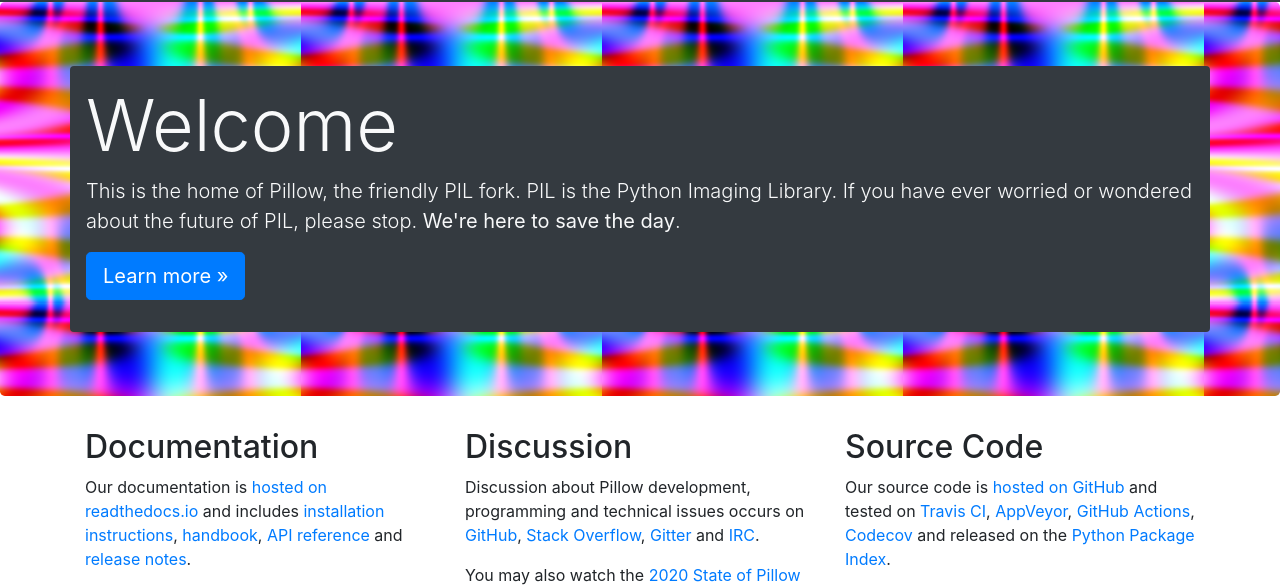
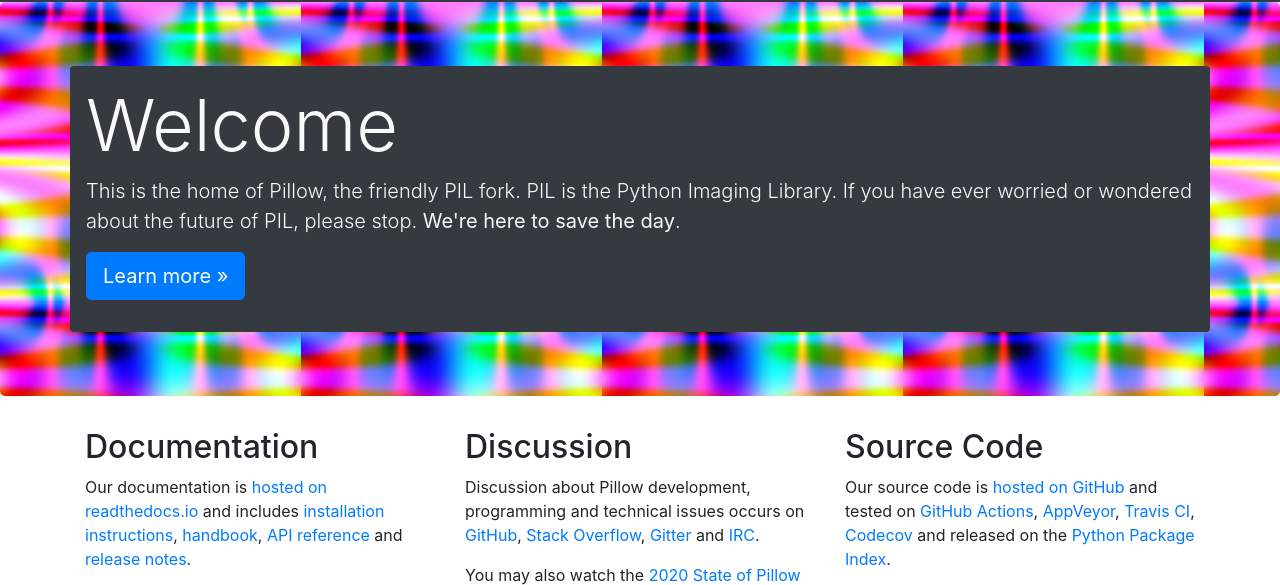
Before and after one commit to python-pillow/python-pillow.github.io, a plain HTML site: page index.html in a window 1280 px wide. Shown: the part 106-691 px from the top of the page. Drawn offline with nearby package versions, Linux system fonts and the light colour scheme.

Commit message:
Reordered CI links

```diff
--- a/index.html
+++ b/index.html
@@ -88,7 +88,7 @@
       </div>
       <div class="col-md-4">
         <h2>Source Code</h2>
-        <p>Our source code is <a target="_blank" href= "https://github.com/python-pillow/Pillow">hosted on GitHub</a> and tested on <a target="_blank" href="https://travis-ci.com/github/python-pillow/pillow-wheels">Travis CI</a>, <a target="_blank" href="https://ci.appveyor.com/project/python-pillow/Pillow">AppVeyor</a>, <a target="_blank" href="https://github.com/python-pillow/Pillow/actions">GitHub Actions</a>, <a target="_blank" href="https://codecov.io/gh/python-pillow/Pillow">Codecov</a> and released on the <a target="_blank" href="https://pypi.org/project/Pillow">Python Package Index</a>.</p>
+        <p>Our source code is <a target="_blank" href= "https://github.com/python-pillow/Pillow">hosted on GitHub</a> and tested on <a target="_blank" href="https://github.com/python-pillow/Pillow/actions">GitHub Actions</a>, <a target="_blank" href="https://ci.appveyor.com/project/python-pillow/Pillow">AppVeyor</a>, <a target="_blank" href="https://travis-ci.com/github/python-pillow/pillow-wheels">Travis CI</a>, <a target="_blank" href="https://codecov.io/gh/python-pillow/Pillow">Codecov</a> and released on the <a target="_blank" href="https://pypi.org/project/Pillow">Python Package Index</a>.</p>
         <p><a target="_blank" class="btn btn-secondary" href="https://github.com/python-pillow/Pillow" role="button"><i class="fab fa-github mr-1"></i>View details &raquo;</a></p>
       </div>
     </div>
```
